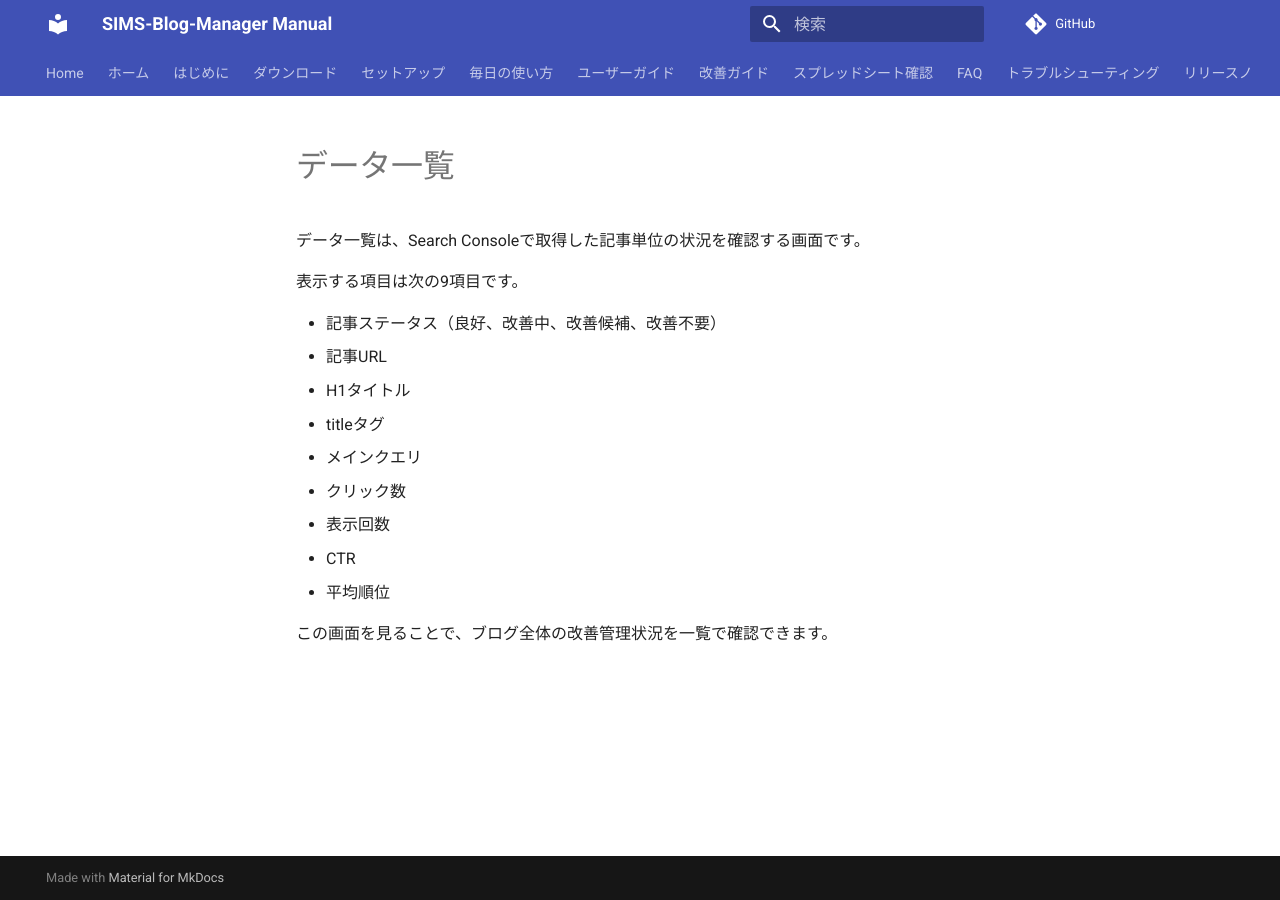
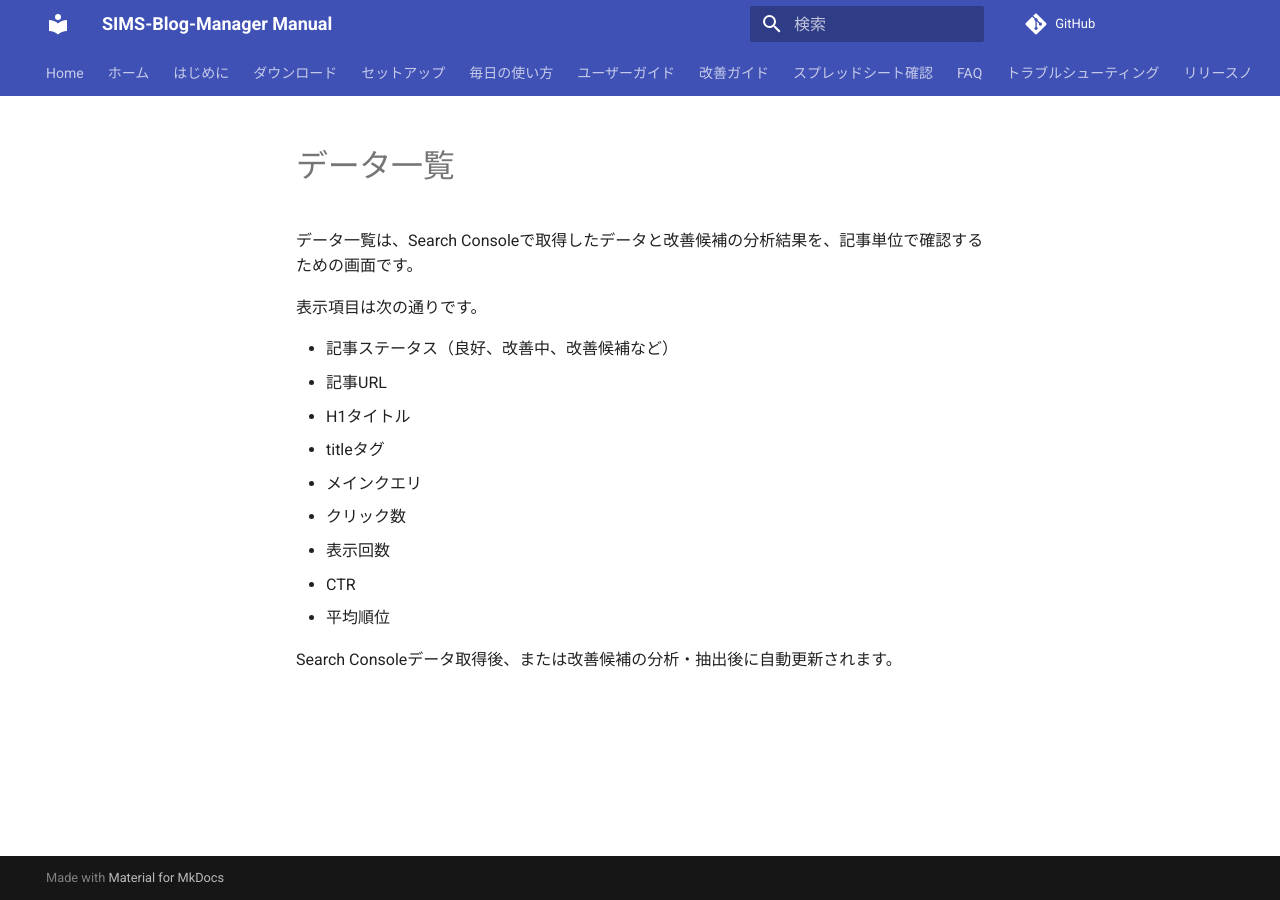
Before and after one commit to simstools55-ops/SIMS-Blog-Manager, an MkDocs documentation site: the page built from docs/user-guide/data-list.md, in a window 1280 px wide. Built offline with MkDocs 1.6.1 and Material for MkDocs 9.7.7, drawn with Linux system fonts in a browser that asks for light colours; comment, search, counter and statistics services are not loaded.

Commit message:
Product 5.0 Progress DataList Fix

```diff
--- a/docs/user-guide/data-list.md
+++ b/docs/user-guide/data-list.md
@@ -1,10 +1,10 @@
 # データ一覧
 
-データ一覧は、Search Consoleで取得した記事単位の状況を確認する画面です。
+データ一覧は、Search Consoleで取得したデータと改善候補の分析結果を、記事単位で確認するための画面です。
 
-表示する項目は次の9項目です。
+表示項目は次の通りです。
 
-- 記事ステータス（良好、改善中、改善候補、改善不要）
+- 記事ステータス（良好、改善中、改善候補など）
 - 記事URL
 - H1タイトル
 - titleタグ
@@ -14,4 +14,4 @@
 - CTR
 - 平均順位
 
-この画面を見ることで、ブログ全体の改善管理状況を一覧で確認できます。
+Search Consoleデータ取得後、または改善候補の分析・抽出後に自動更新されます。
```
Also changed, not shown: CHANGELOG.md (+5 -5 lines), PRODUCT_BODY_README.md (+2 -2 lines), 1 other file.
